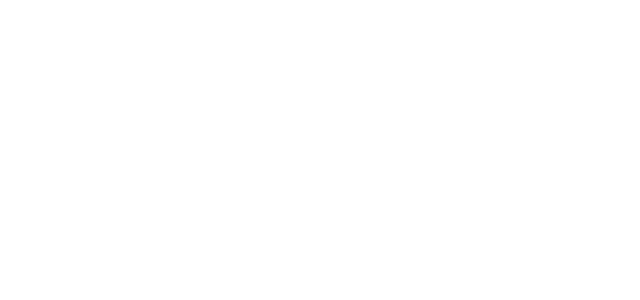
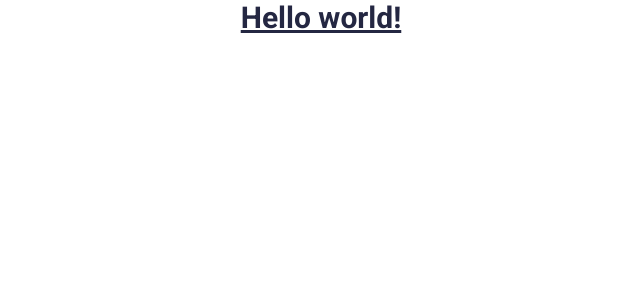
Before and after one commit to RereTooki/newsletter-component, a React (Vite) app: page / in a window 1280 px wide. Shown: the top 300 px of the page, without its empty margins (319-959 px from the left). Built offline with nearby package versions, Linux system fonts and the light colour scheme.

Commit message:
Set my default styles, font, color palette, width

```diff
--- a/index.html
+++ b/index.html
@@ -2,9 +2,18 @@
 <html lang="en">
   <head>
     <meta charset="UTF-8" />
-    <link rel="icon" type="image/svg+xml" href="/vite.svg" />
+    <link rel="icon" type="image/png" sizes="32x32" href="./assets/images/favicon-32x32.png">
     <meta name="viewport" content="width=device-width, initial-scale=1.0" />
-    <title>Vite + React + TS</title>
+    <title>Frontend Mentor | Newsletter sign-up form with success message</title>
+    <link rel="preconnect" href="https://fonts.googleapis.com">
+    <link rel="preconnect" href="https://fonts.gstatic.com" crossorigin>
+    <link href="https://fonts.googleapis.com/css2?family=Roboto:wght@400;700&display=swap" rel="stylesheet">
+
+    <!-- Feel free to remove these styles or customise in your own stylesheet 👍 -->
+    <style>
+      .attribution { font-size: 11px; text-align: center; }
+      .attribution a { color: hsl(228, 45%, 44%); }
+    </style>
   </head>
   <body>
     <div id="root"></div>
--- a/src/App.css
+++ b/src/App.css
@@ -4,6 +4,6 @@
 
 *, *::before, *::after {
   box-sizing: border-box;
-  font-size: 55px;
+  font-size: 16px;
 
 }
--- a/src/App.tsx
+++ b/src/App.tsx
@@ -7,6 +7,10 @@ function App() {
 
   return (
     <>
+      <h1 className=" font-roboto text-3xl font-bold text-dark-slate-greys underline text-center">
+        Hello world!
+      </h1>
+
       <div></div>
     </>
   );
--- a/tailwind.config.js
+++ b/tailwind.config.js
@@ -5,7 +5,27 @@ export default {
     "./src/**/*.{js,ts,jsx,tsx}",
   ],
   theme: {
-    extend: {},
+
+    screens: {
+      sm: '375px',
+      md: '768px',
+      lg: '1440px',
+      xl: '1540px',
+    },
+
+  extend: {
+      fontFamily: {
+        roboto: ['Roboto']
+      },
+      colors: {
+        'dark-slate-greys': 'hsl(234, 29%, 20%)', //Added s at the end of every name to avoid clashes
+        'charcoal-greys': 'hsl(235, 18%, 26%)',
+        'greys': 'hsl(231, 7%, 60%)',
+        'whites': 'hsl(0, 0%, 100%)',
+        'tomatos': 'hsl(4, 100%, 67%)',
+      },
+
+    },
   },
   plugins: [],
 }
```
